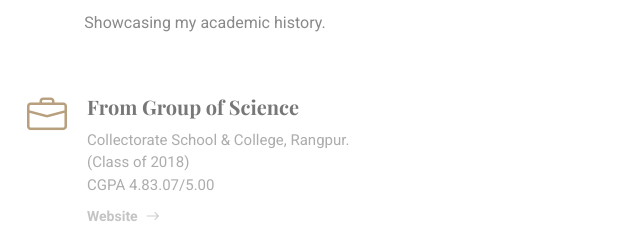
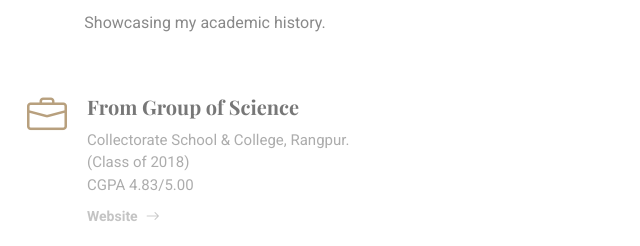
Before and after one commit to mahafujerrahman/portfolio_2025, a plain HTML site: page index.html in a window 1280 px wide. Shown: the part 1500-1746 px from the top of the page, 435-1075 px from the left. Drawn offline with nearby package versions, Linux system fonts and the light colour scheme; a web font is replaced by a local one.

Commit message:
cg update

```diff
--- a/index.html
+++ b/index.html
@@ -178,7 +178,7 @@
               <h4 class="title">From Group of Science</h4>
               <p class="description"> Collectorate School & College, Rangpur.<br>
               (Class of 2018) <br>
-              CGPA 4.83.07/5.00
+              CGPA 4.83/5.00
               </brr>
             </p>
               <a href="http://cscr.edu.bd/" class="readmore stretched-link"><span>Website</span><i class="bi bi-arrow-right"></i></a>
```
